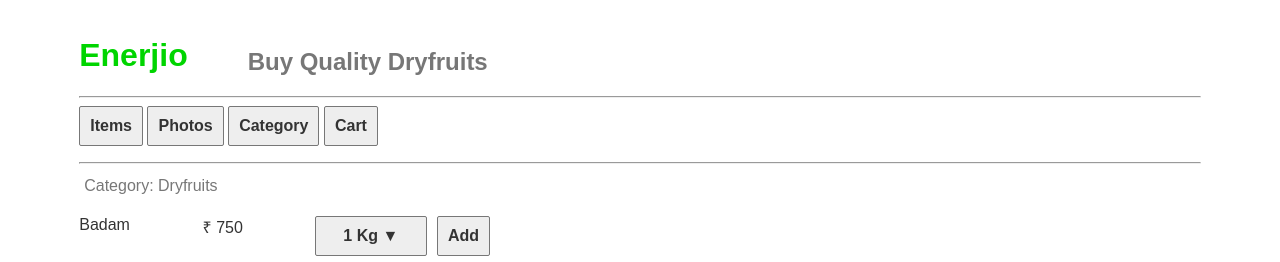
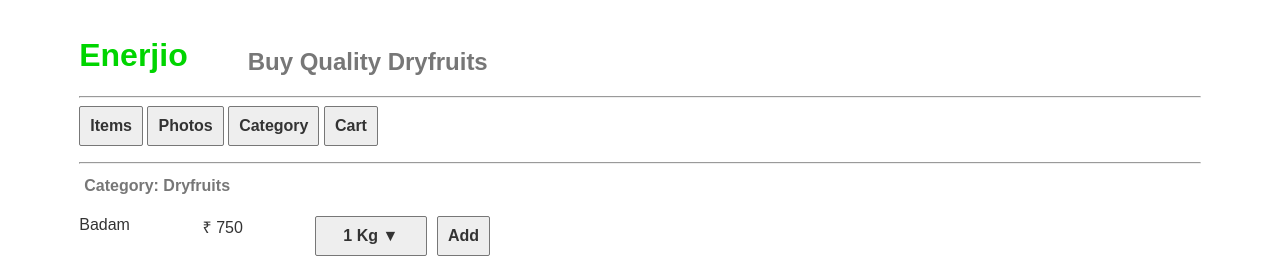
Before and after one commit to prabhusachin/https-github.com-sachin-ta-enerjiyo, a Svelte app: page / in a window 1280 px wide. Shown: the top 262 px of the page. Built offline with nearby package versions, Linux system fonts and the light colour scheme.

Commit message:
Update App.svelte
Display category

```diff
--- a/src/App.svelte
+++ b/src/App.svelte
@@ -259,7 +259,7 @@ float:left;
 	color:#777;
 	padding:5px;
 	font-size: 16px;
-	font-weight: normal;
+	font-weight: bold;
 }
 .productimage{
 	width:540px;
```
